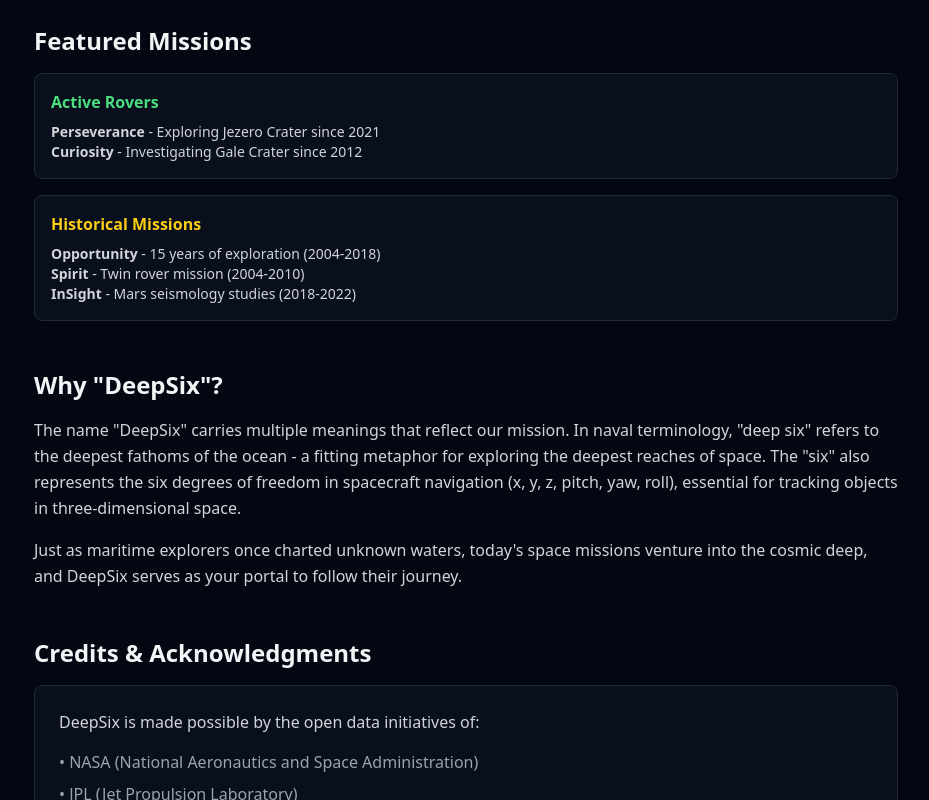
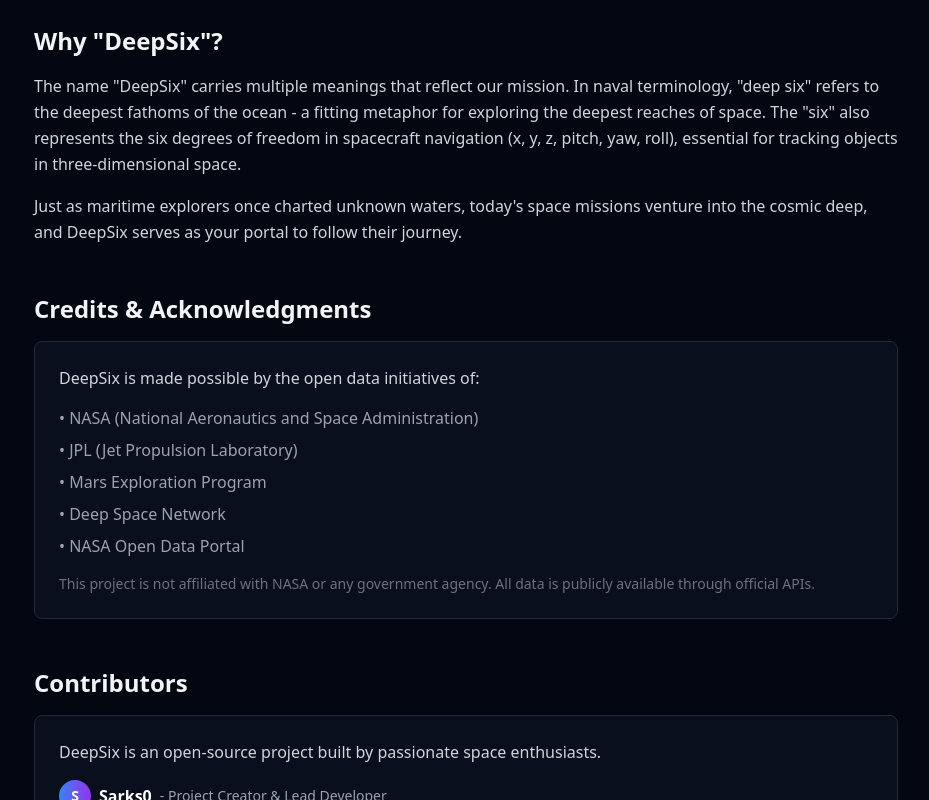
Before and after one commit to Sarks0/DeepSix, a Next.js app: page /about in a window 1280 px wide. Shown: the part 1760-2560 px from the top of the page, without its empty margins (174-1103 px from the left). Built offline with nearby package versions, Linux system fonts and the light colour scheme.

Commit message:
About page update

```diff
--- a/app/about/page.tsx
+++ b/app/about/page.tsx
@@ -171,32 +171,6 @@
         </div>
       </motion.section>
 
-      {/* Current Missions */}
-      <motion.section
-        initial={{ opacity: 0 }}
-        animate={{ opacity: 1 }}
-        transition={{ delay: 0.5 }}
-        className="mb-12"
-      >
-        <h2 className="text-2xl font-bold mb-4">Featured Missions</h2>
-        <div className="grid gap-4">
-          <div className="bg-gray-900/50 backdrop-blur rounded-lg border border-gray-800 p-4">
-            <h3 className="font-semibold text-green-400 mb-2">Active Rovers</h3>
-            <p className="text-sm text-gray-300">
-              <span className="font-bold">Perseverance</span> - Exploring Jezero Crater since 2021<br/>
-              <span className="font-bold">Curiosity</span> - Investigating Gale Crater since 2012
-            </p>
-          </div>
-          <div className="bg-gray-900/50 backdrop-blur rounded-lg border border-gray-800 p-4">
-            <h3 className="font-semibold text-yellow-400 mb-2">Historical Missions</h3>
-            <p className="text-sm text-gray-300">
-              <span className="font-bold">Opportunity</span> - 15 years of exploration (2004-2018)<br/>
-              <span className="font-bold">Spirit</span> - Twin rover mission (2004-2010)<br/>
-              <span className="font-bold">InSight</span> - Mars seismology studies (2018-2022)
-            </p>
-          </div>
-        </div>
-      </motion.section>
 
       {/* Why DeepSix */}
       <motion.section
@@ -255,7 +229,7 @@
         <h2 className="text-2xl font-bold mb-4">Contributors</h2>
         <div className="bg-gray-900/50 backdrop-blur rounded-lg border border-gray-800 p-6">
           <p className="text-gray-300 mb-4">
-            DeepSix is an open-source project built by passionate space enthusiasts and developers.
+            DeepSix is an open-source project built by passionate space enthusiasts.
           </p>
           <div className="flex items-center gap-4 mb-4">
             <div className="flex items-center gap-2">
```
